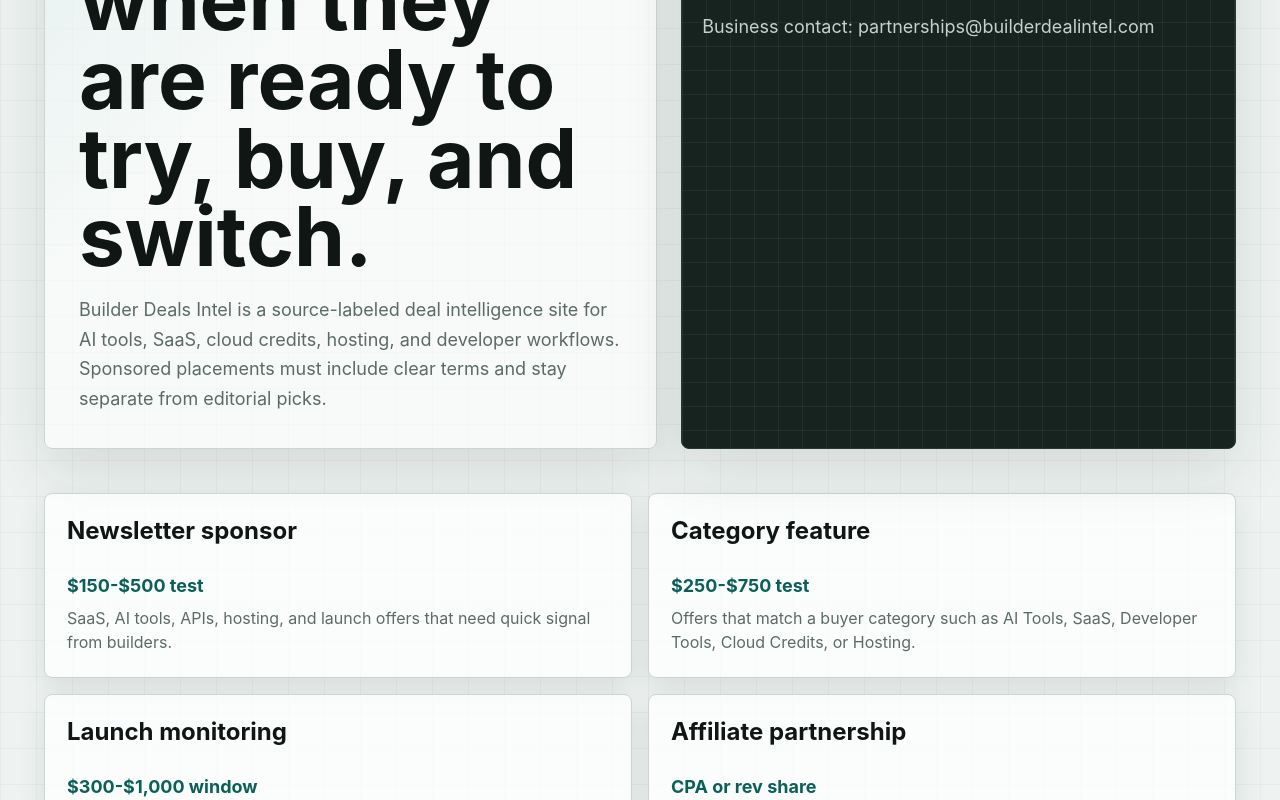
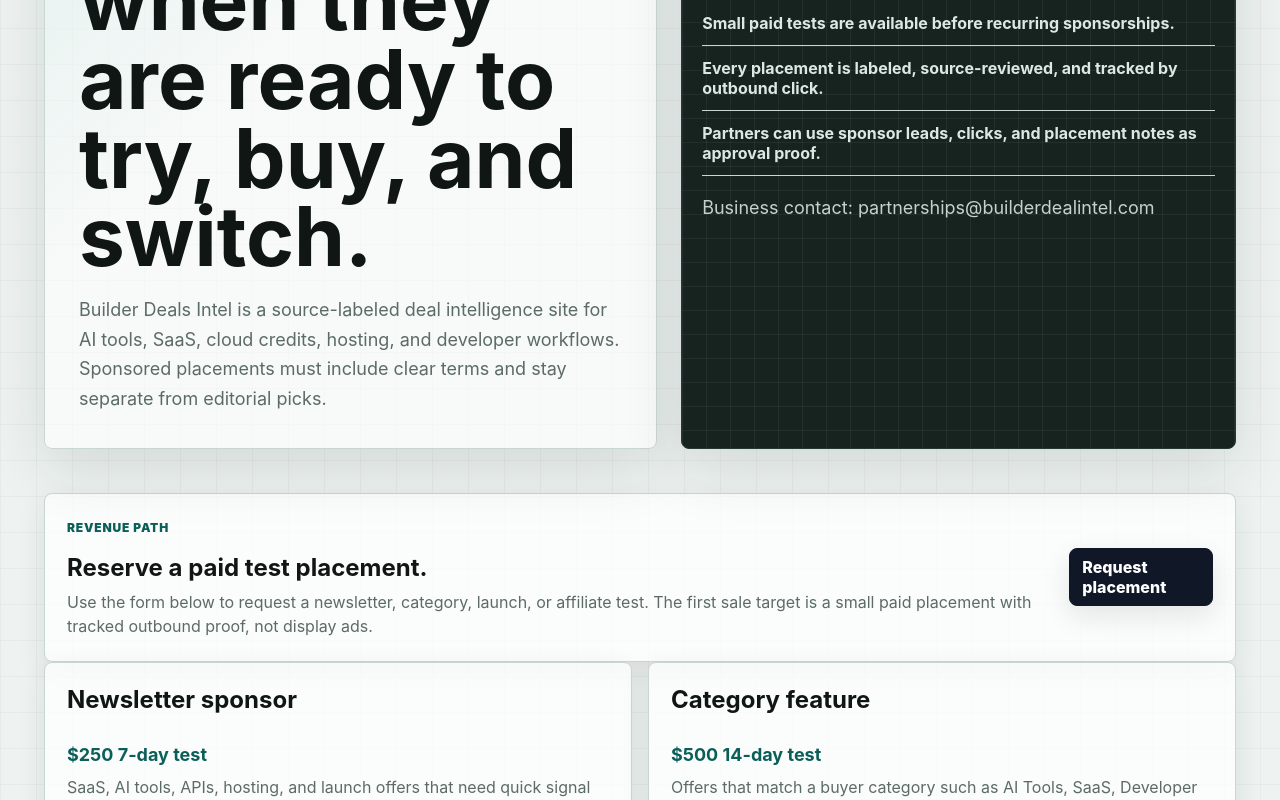
Before and after one commit to wwlt2002-mark/builder-deals-intel, a Next.js app: page /sponsor in a window 1280 px wide. Shown: the part 440-1240 px from the top of the page. Built offline with nearby package versions, Linux system fonts and the light colour scheme; no server answers.

Commit message:
Strengthen sponsor conversion path

```diff
--- a/src/app/api/sponsor/route.ts
+++ b/src/app/api/sponsor/route.ts
@@ -31,6 +31,7 @@
   const company = field(form, "company");
   const email = field(form, "email");
   const website = optional(form, "website");
+  const trackingUrl = optional(form, "tracking_url");
 
   if (!company || !email.includes("@")) {
     return NextResponse.json({ error: "Company and valid email are required." }, { status: 400 });
@@ -40,6 +41,19 @@
     return NextResponse.json({ error: "Website must be a valid URL." }, { status: 400 });
   }
 
+  if (trackingUrl && !URL.canParse(trackingUrl)) {
+    return NextResponse.json({ error: "Tracking URL must be a valid URL." }, { status: 400 });
+  }
+
+  const sourcePage = optional(form, "source_page");
+  const launchWindow = optional(form, "launch_window");
+  const messageParts = [
+    optional(form, "message"),
+    trackingUrl ? `Tracking URL: ${trackingUrl}` : null,
+    launchWindow ? `Target launch window: ${launchWindow}` : null,
+    sourcePage ? `Source page: ${sourcePage}` : null
+  ].filter(Boolean);
+
   await appendSponsorLead({
     id: crypto.randomUUID(),
     company,
@@ -48,7 +62,7 @@
     website,
     offer_type: field(form, "offer_type") || "affiliate",
     budget: optional(form, "budget"),
-    message: optional(form, "message"),
+    message: messageParts.length ? messageParts.join("\n\n") : null,
     status: "new",
     created_at: new Date().toISOString()
   });
--- a/src/app/media-kit/page.tsx
+++ b/src/app/media-kit/page.tsx
@@ -28,14 +28,14 @@
     <div className="page legal-page">
       <section className="page-title">
         <span className="eyebrow">Media kit</span>
-        <h1>Partner-ready media kit for builder software offers.</h1>
+        <h1>Media kit for paid builder software placement tests.</h1>
         <p>
           Builder Deals Intel is built for AI, SaaS, hosting, cloud, automation, and developer-tool vendors who want
-          source-backed placements rather than generic coupon traffic.
+          source-backed sponsor tests with tracked outbound proof rather than generic coupon traffic.
         </p>
         <div className="hero-actions">
           <Link className="button" href="/sponsor">
-            Start partnership
+            Request paid test
           </Link>
           <Link className="secondary-button" href="/partner-programs">
             Affiliate profile
--- a/src/app/sponsor/page.tsx
+++ b/src/app/sponsor/page.tsx
@@ -1,4 +1,4 @@
-import { getSponsorOfferCatalog, sponsorFaqs, sponsorPackages } from "@/lib/sponsor-packages";
+import { getSponsorOfferCatalog, sponsorClosePoints, sponsorFaqs, sponsorPackages } from "@/lib/sponsor-packages";
 import { sponsorOutreach } from "@/lib/sponsor-outreach";
 
 export const metadata = {
@@ -67,10 +67,31 @@
             Early packages are priced manually while traffic is building. We only need a verified offer, source page,
             terms, and tracking URL.
           </p>
+          <div className="fact-list sponsor-proof-list">
+            {sponsorClosePoints.map((point) => (
+              <div key={point}>
+                <strong>{point}</strong>
+              </div>
+            ))}
+          </div>
           <p>
             Business contact: <a href="mailto:partnerships@builderdealintel.com">partnerships@builderdealintel.com</a>
           </p>
         </aside>
+      </section>
+
+      <section className="newsletter-sponsor-band sponsor-close-band">
+        <div>
+          <span className="eyebrow">Revenue path</span>
+          <h2>Reserve a paid test placement.</h2>
+          <p className="summary">
+            Use the form below to request a newsletter, category, launch, or affiliate test. The first sale target is a
+            small paid placement with tracked outbound proof, not display ads.
+          </p>
+        </div>
+        <a className="button" href="#partnership-request">
+          Request placement
+        </a>
       </section>
 
       <section className="deal-grid">
@@ -171,15 +192,16 @@
         </div>
       </section>
 
-      <section>
+      <section id="partnership-request">
         <div className="section-head">
           <div>
             <h2>Start a partnership</h2>
-            <p>Send the offer details needed for review. We will not publish hidden or unverifiable terms.</p>
+            <p>Send enough commercial detail to price, approve, and track a real paid or affiliate test.</p>
           </div>
         </div>
         <form action="/api/sponsor" className="panel form-grid admin-edit-form" method="post">
           {searchParams ? <SponsorNotice searchParams={searchParams} /> : null}
+          <input name="source_page" type="hidden" value="/sponsor" />
           <div aria-hidden="true" className="hp-field">
             <label htmlFor="company_website">Company website</label>
             <input id="company_website" name="company_website" tabIndex={-1} type="text" />
@@ -203,16 +225,24 @@
             </div>
             <div className="field">
               <label htmlFor="offer_type">Partnership type</label>
-              <select id="offer_type" name="offer_type" defaultValue="affiliate">
-                <option value="affiliate">Affiliate partnership</option>
-                <option value="newsletter">Newsletter sponsor</option>
-                <option value="category">Category feature</option>
-                <option value="monitoring">Launch monitoring</option>
+              <select id="offer_type" name="offer_type" defaultValue="newsletter">
+                <option value="newsletter">Newsletter sponsor - $250 test</option>
+                <option value="category">Category feature - $500 test</option>
+                <option value="monitoring">Launch monitoring - $750 window</option>
+                <option value="affiliate">Affiliate partnership - CPA or rev share</option>
               </select>
             </div>
             <div className="field">
               <label htmlFor="budget">Budget or CPA terms</label>
-              <input id="budget" name="budget" type="text" placeholder="$500 test, 30% rev share, $80 CPA" />
+              <input id="budget" name="budget" type="text" placeholder="$250 test, $500 category, 30% rev share" />
+            </div>
+            <div className="field">
+              <label htmlFor="launch_window">Target launch window</label>
+              <input id="launch_window" name="launch_window" type="text" placeholder="This week, September launch, Q4 promo" />
+            </div>
+            <div className="field">
+              <label htmlFor="tracking_url">Tracking or destination URL</label>
+              <input id="tracking_url" name="tracking_url" type="url" placeholder="https://example.com/?utm_source=builderdealintel" />
             </div>
           </div>
           <div className="field">
@@ -220,11 +250,11 @@
             <textarea
               id="message"
               name="message"
-              placeholder="Product, promo terms, eligibility, region, expiry date, tracking link, and anything users should know."
+              placeholder="Product, promo terms, eligibility, region, expiry date, buyer fit, source URL, and restrictions users should know."
             />
           </div>
           <button className="button" type="submit">
-            Send partnership request
+            Request paid or affiliate test
           </button>
         </form>
       </section>
--- a/src/lib/sponsor-packages.ts
+++ b/src/lib/sponsor-packages.ts
@@ -14,21 +14,21 @@
 export const sponsorPackages: SponsorPackage[] = [
   {
     name: "Newsletter sponsor",
-    price: "$150-$500 test",
+    price: "$250 7-day test",
     bestFor: "SaaS, AI tools, APIs, hosting, and launch offers that need quick signal from builders.",
     included: "One labeled placement in the daily Top 10 Deals for Builders brief, plus source and terms review.",
     proof: "Tracked outbound clicks, sponsor lead status, and placement notes in the operations desk."
   },
   {
     name: "Category feature",
-    price: "$250-$750 test",
+    price: "$500 14-day test",
     bestFor: "Offers that match a buyer category such as AI Tools, SaaS, Developer Tools, Cloud Credits, or Hosting.",
     included: "Verified listing on the relevant category page with eligibility notes, risk labels, and tracking route.",
     proof: "Deal page visibility, category placement, and affiliate or sponsor click reporting."
   },
   {
     name: "Launch monitoring",
-    price: "$300-$1,000 window",
+    price: "$750 promo window",
     bestFor: "Vendors running limited-time promos, cloud credit campaigns, lifetime deals, or seasonal launches.",
     included: "Monitoring of official promo terms and surfaced updates when price, eligibility, or expiry changes.",
     proof: "Last-checked timestamps, source URL preservation, and change-aware editorial notes."
@@ -40,6 +40,12 @@
     included: "Affiliate disclosure, source-labeled deal page, tracked outbound redirect, and status management.",
     proof: "Affiliate click counts, network field, program status, and payout readiness tracking."
   }
+];
+
+export const sponsorClosePoints = [
+  "Small paid tests are available before recurring sponsorships.",
+  "Every placement is labeled, source-reviewed, and tracked by outbound click.",
+  "Partners can use sponsor leads, clicks, and placement notes as approval proof."
 ];
 
 export const sponsorFaqs: SponsorFaq[] = [
```
Also changed, not shown: src/app/advertise/page.tsx (+5 -5 lines), src/app/page.tsx (+9 -9 lines).
